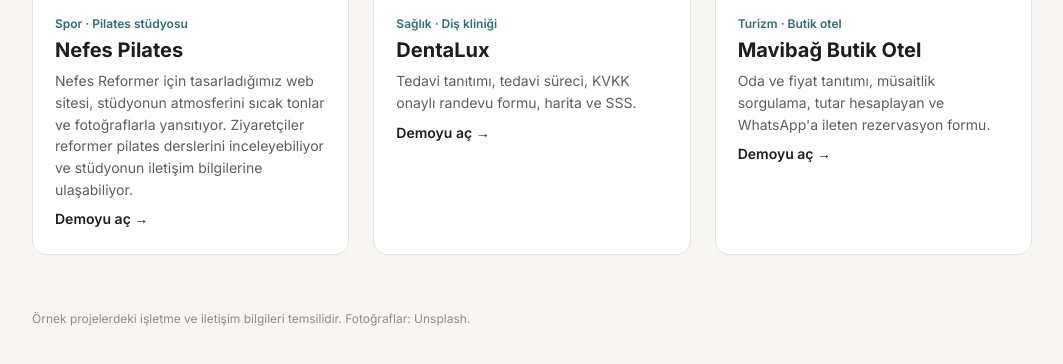
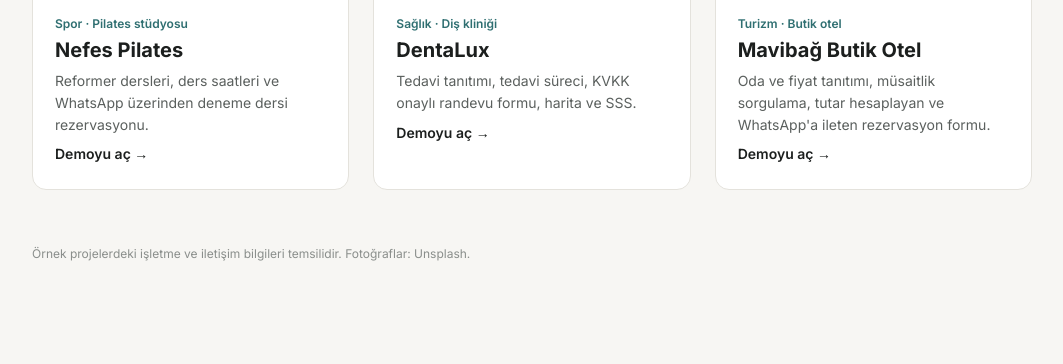
Before and after one commit to begumnakdeniz/portfolyo, a plain HTML site: page index.html in a window 1280 px wide. Shown: the part 430-794 px from the top of the page, without its empty margins (108-1171 px from the left). Drawn offline with Linux system fonts and the light colour scheme.

Commit message:
Nefes Pilates kartının açıklamasını kısalt

```diff
--- a/index.html
+++ b/index.html
@@ -45,7 +45,7 @@
         klasor: 'nefes-reformer-site',
         ad: 'Nefes Pilates',
         sektor: 'Spor · Pilates stüdyosu',
-        aciklama: 'Nefes Reformer için tasarladığımız web sitesi, stüdyonun atmosferini sıcak tonlar ve fotoğraflarla yansıtıyor. Ziyaretçiler reformer pilates derslerini inceleyebiliyor ve stüdyonun iletişim bilgilerine ulaşabiliyor.',
+        aciklama: 'Reformer dersleri, ders saatleri ve WhatsApp üzerinden deneme dersi rezervasyonu.',
         gorsel: 'nefes-reformer-site/img/hero.webp'
       },
       {
```
